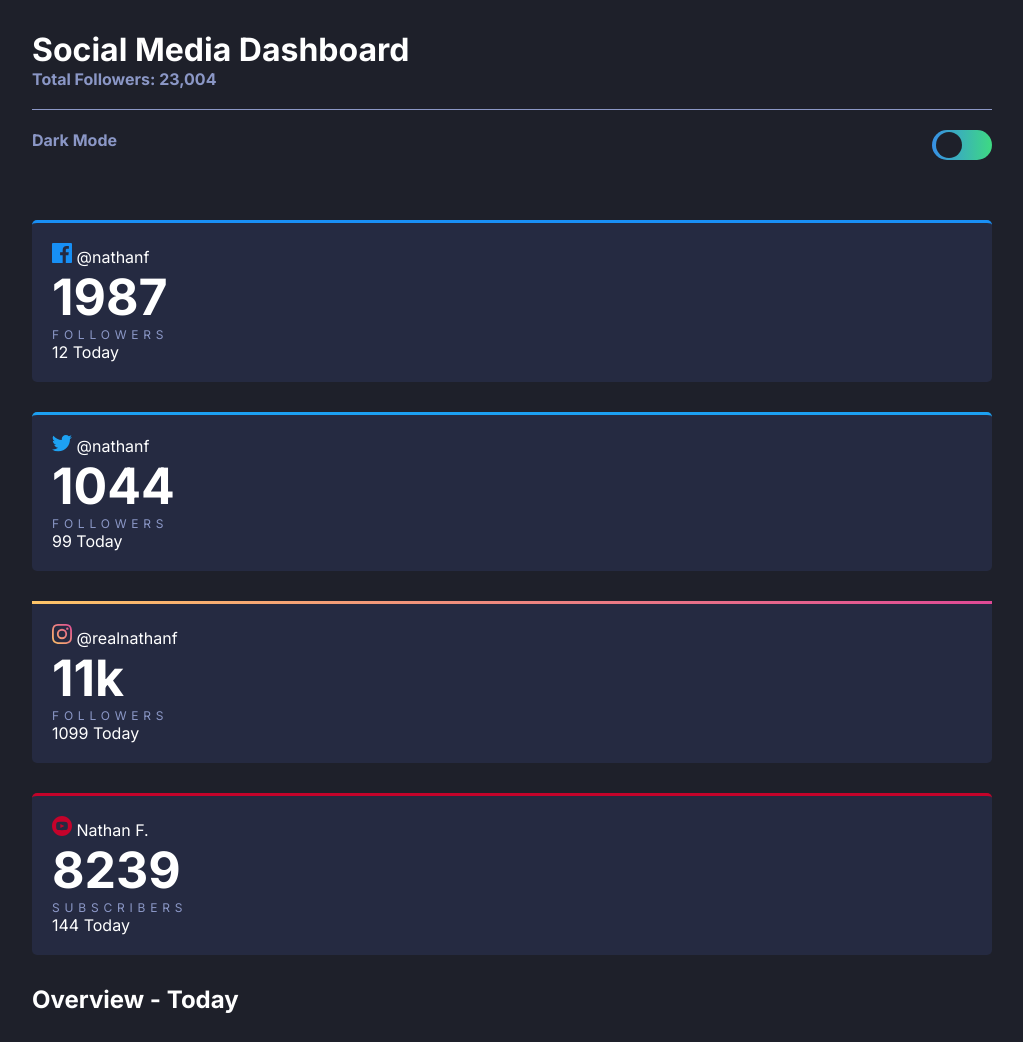
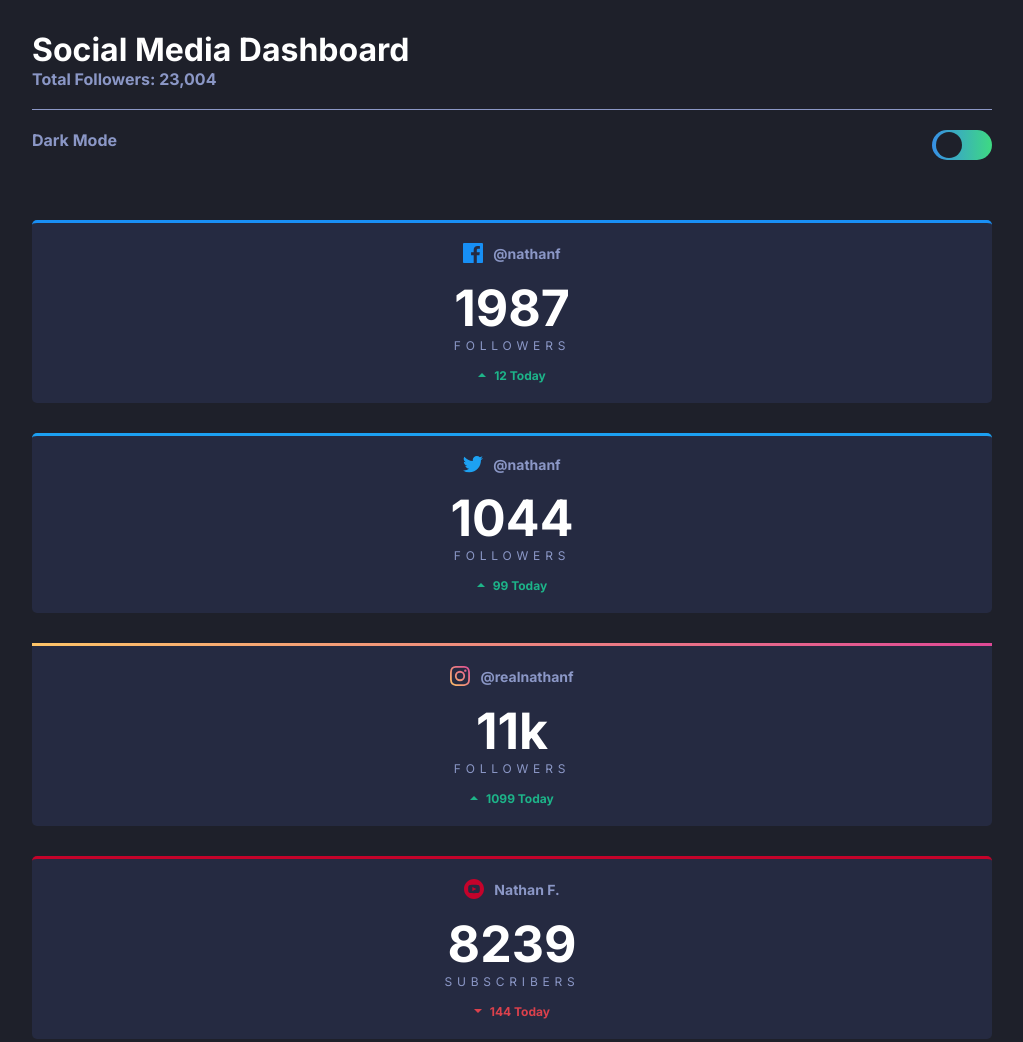
Before and after one commit to Kerri-AnnBates/social-media-dashboard-with-theme-switcher-master, a website: page index.html in a window 1280 px wide. Shown: the top 1042 px of the page, without its empty margins (128-1151 px from the left). Drawn offline with Linux system fonts and the light colour scheme.

Commit message:
complete styles of main cards

```diff
--- a/index.html
+++ b/index.html
@@ -39,28 +39,28 @@
       <div class="top-bar">
         <div class="parent-grid">
           <div class="card card__border card_facebook-border">
-            <div class="card__social-name"><img src="./images/icon-facebook.svg" alt="Facebook icon"> @nathanf</div>
+            <div class="card__social-name"><img src="./images/icon-facebook.svg" alt="Facebook icon"> <span>@nathanf</span></div>
             <p class="card__numbers card__numbers_lg">1987</p>
             <p class="followers-text">Followers</p>
-            12 Today
+            <p class="trends trends__up"><img src="./images/icon-up.svg" alt="Up arrow"> 12 Today</p>
           </div>
           <div class="card card__border card_twitter-border">
-            <div class="card__social-name"><img src="./images/icon-twitter.svg" alt="Twitter icon"> @nathanf</div>
+            <div class="card__social-name"><img src="./images/icon-twitter.svg" alt="Twitter icon"> <span>@nathanf</span></div>
             <p class="card__numbers card__numbers_lg">1044</p>
             <p class="followers-text">Followers</p>
-            99 Today
+            <p class="trends trends__up"><img src="./images/icon-up.svg" alt="Up arrow"> 99 Today</p>
           </div>
           <div class="card card__border card_instagram-border">
-            <div class="card__social-name"><img src="./images/icon-instagram.svg" alt="Instagram icon"> @realnathanf</div>
+            <div class="card__social-name"><img src="./images/icon-instagram.svg" alt="Instagram icon"> <span>@realnathanf</span></div>
             <p class="card__numbers card__numbers_lg">11k</p>
             <p class="followers-text">Followers</p>
-            1099 Today
+            <p class="trends trends__up"><img src="./images/icon-up.svg" alt="Up arrow"> 1099 Today</p>
           </div>
           <div class="card card__border card_youtube-border">
-            <div class="card__social-name"><img src="./images/icon-youtube.svg" alt="Youtube icon"> Nathan F.</div>
+            <div class="card__social-name"><img src="./images/icon-youtube.svg" alt="Youtube icon"> <span>Nathan F.</span></div>
             <p class="card__numbers card__numbers_lg">8239</p>
             <p class="followers-text">Subscribers</p>
-            144 Today
+            <p class="trends trends__down"><img src="./images/icon-down.svg" alt="Down arrow"> 144 Today</p>
           </div>
         </div>
       </div>
--- a/src/styles/sass/_card.scss
+++ b/src/styles/sass/_card.scss
@@ -1,3 +1,7 @@
+.top-bar .card {
+    text-align: center;
+}
+
 .card {
     background-color: $CardBG;
     padding: 20px;
@@ -41,4 +45,37 @@
     text-transform: uppercase;
     letter-spacing: 0.3rem;
     font-size: 12px;
+    margin-bottom: 15px;
 }
+
+.card__social-name {
+    color: $textBlue;
+    font-size: 14px;
+    font-weight: 700;
+    margin-bottom: 15px;
+    display: flex;
+    align-items: center;
+    justify-content: center;
+
+    img {
+        margin-right: 10px;
+    }
+}
+
+.trends {
+    font-size: 12px;
+    font-weight: 700;
+
+    img {
+        padding: 3px 0;
+        margin-right: 5px;
+    }
+}
+
+.trends__up {
+    color: $brightGreen;
+}
+
+.trends__down {
+    color: $brightRed;
+}
--- a/src/styles/sass/_variables.scss
+++ b/src/styles/sass/_variables.scss
@@ -1,4 +1,7 @@
 // COLORS
+
+$brightGreen: #1db489;
+$brightRed: #dc414c;
 
 // Dark Theme
 $veryDarkBlueBG: #1e202a;
```
Also changed, not shown: src/styles/css/main.css.
